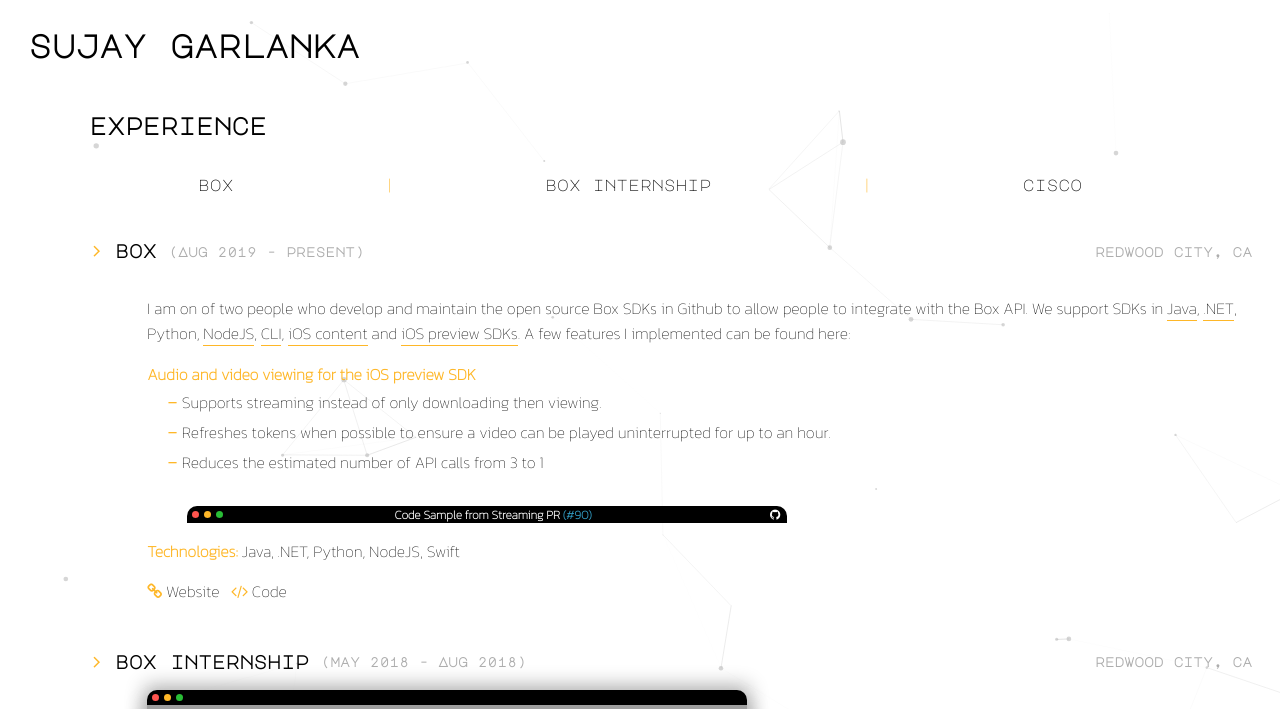
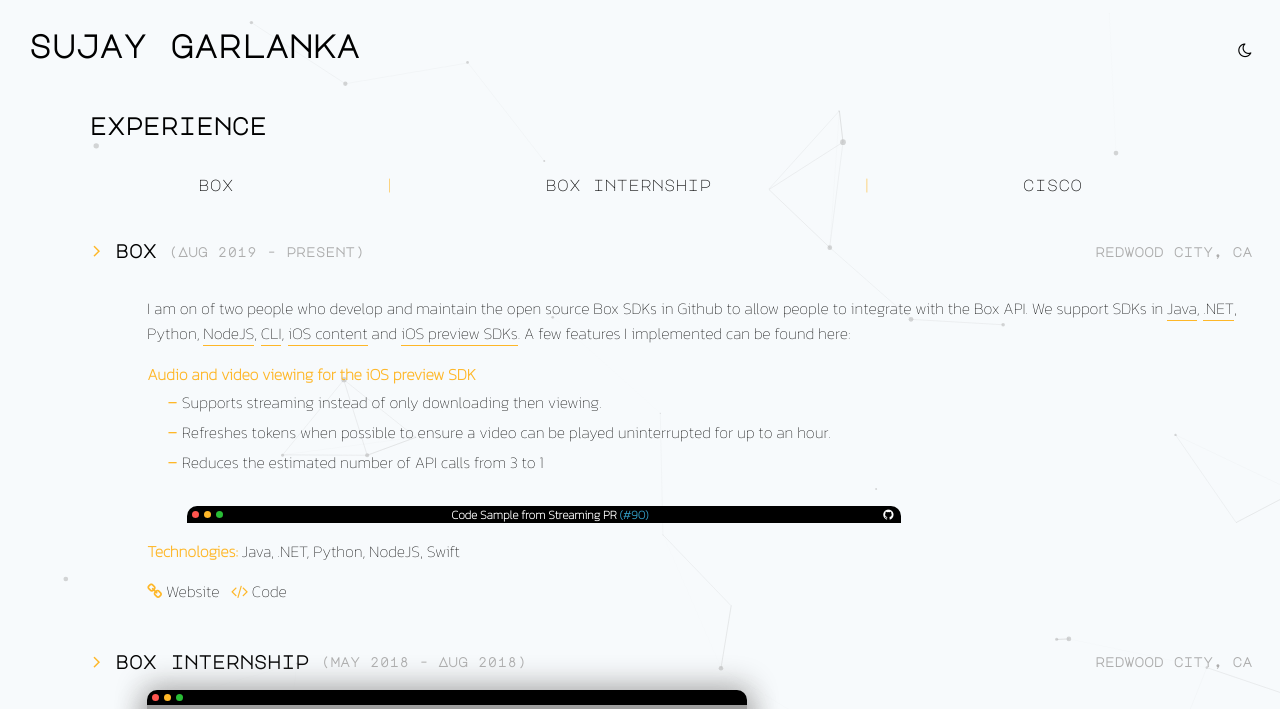
Before and after one commit to sujaygarlanka/sujaygarlanka, a PHP site: page /experience.html in a window 1280 px wide. Shown: the top 709 px of the page. Run offline with PHP 8.4, Linux system fonts and the light colour scheme; grey boxes are pictures that could not be loaded.

Commit message:
many small ui changes

```diff
--- a/css/styles.css
+++ b/css/styles.css
@@ -7,9 +7,22 @@
     /* box blue - #0061D5 */
     --main-highlight: #FEB728;
     --subtext-color: #ADADAD;
-    --text-color: black;
-    --video-shadow: 0px -17px 20px 2px var(--subtext-color), 0px 0px 20px 2px var(--subtext-color);
-    --mobile-shadow: 0 0 20px 5px var(--subtext-color);
+    --background-color: var(--light-background-color);
+    --text-color: var(--light-text-color);
+    --video-shadow: var(--light-video-shadow);
+    --mobile-shadow: 0 0 20px 5px var(--light-mobile-shadow);
+
+    /* Light mode theme */
+    --light-background-color: #F7FAFC;
+    --light-text-color: black;
+    --light-video-shadow: 0px -17px 30px 2px var(--subtext-color), 0px 0px 30px 2px var(--subtext-color);
+    --light-mobile-shadow: 0 0 30px 5px var(--subtext-color);
+
+    /* Dark mode theme */
+    --dark-background-color: #292929;
+    --dark-text-color: #E1E1E1;
+    --dark-video-shadow: 0;
+    --dark-mobile-shadow: 0;
 }
 
 body {
@@ -20,8 +33,9 @@ body {
     justify-content: center;
     padding-left: 20px;
     padding-right: 20px;
-    background-color: white;
+    background-color: var(--background-color);
     color: var(--text-color);
+    min-width: 500px;
 }
 
 a {
@@ -96,10 +110,14 @@ li.no-bullet:before {
     z-index: -1;
 }
 
+.header {
+    display: flex;
+    align-items: center;
+    justify-content: space-between;
+}
+
 .header h1 {
-    display: inline-block;
     cursor: pointer;
-
 }
 
 .header h1:after {
@@ -225,7 +250,7 @@ body .gist .blob-code {
     height: 17px;
     width: 67%;
     min-width: 300px;
-    max-width: 600px;
+    max-width: 800px;
     background-color: #000000;
     border-radius: 10px 10px 0 0;
     align-items: center;
--- a/experience.html
+++ b/experience.html
@@ -11,6 +11,7 @@
         rel="stylesheet">
     <link rel="stylesheet" href="https://cdnjs.cloudflare.com/ajax/libs/font-awesome/4.7.0/css/font-awesome.min.css">
     <link rel="stylesheet" href="css/styles.css">
+    <script src="js/website.js"></script>
     <script src="https://cdn.jsdelivr.net/npm/particles.js@2.0.0/particles.min.js"></script>
     <style>
         .main {
@@ -31,8 +32,9 @@
 
 <body>
     <div id="particles-js"></div>
-    <div class="header" onclick='navigate("index.html")'>
-        <h1>sujay garlanka</h1>
+    <div class="header">
+        <h1 onclick='navigate("index.html")'>sujay garlanka</h1>
+        <i id="dark-mode-icon" class="fa fa-moon-o" onclick='toggleMode()' aria-hidden="true"></i>
     </div>
     <div class="main">
         <h2 class="indent">experience</h2>
@@ -142,7 +144,7 @@
     <div class="footer">
         <a class="no-border" href="mailto:sujay.garlanka@gmail.com">sujay.garlanka@gmail.com</a>
     </div>
-    <script src="js/website.js"></script>
+    <script src="js/particles.js"></script>
 </body>
 
 </html>
--- /dev/null
+++ b/js/particles.js
@@ -0,0 +1,110 @@
+particlesJS("particles-js", {
+    particles: {
+      number: {
+        value: 30,
+        density: {
+          enable: true,
+          value_area: 800,
+        },
+      },
+      color: {
+        value: "#ADADAD",
+      },
+      shape: {
+        type: "circle",
+        stroke: {
+          width: 0,
+          color: "#000000",
+        },
+        polygon: {
+          nb_sides: 5,
+        },
+        image: {
+          src: "img/github.svg",
+          width: 100,
+          height: 100,
+        },
+      },
+      opacity: {
+        value: 0.5,
+        random: false,
+        anim: {
+          enable: false,
+          speed: 1,
+          opacity_min: 0.1,
+          sync: false,
+        },
+      },
+      size: {
+        value: 3,
+        random: true,
+        anim: {
+          enable: false,
+          speed: 40,
+          size_min: 0.1,
+          sync: false,
+        },
+      },
+      line_linked: {
+        enable: true,
+        distance: 150,
+        color: "#ADADAD",
+        opacity: 0.4,
+        width: 1,
+      },
+      move: {
+        enable: true,
+        speed: 2,
+        direction: "none",
+        random: false,
+        straight: false,
+        out_mode: "out",
+        bounce: false,
+        attract: {
+          enable: false,
+          rotateX: 600,
+          rotateY: 1200,
+        },
+      },
+    },
+    interactivity: {
+      detect_on: "canvas",
+      events: {
+        onhover: {
+          enable: true,
+          mode: "grab",
+        },
+        onclick: {
+          enable: true,
+          mode: "push",
+        },
+        resize: true,
+      },
+      modes: {
+        grab: {
+          distance: 140,
+          line_linked: {
+            opacity: 1,
+          },
+        },
+        bubble: {
+          distance: 400,
+          size: 40,
+          duration: 2,
+          opacity: 8,
+          speed: 3,
+        },
+        repulse: {
+          distance: 200,
+          duration: 0.4,
+        },
+        push: {
+          particles_nb: 4,
+        },
+        remove: {
+          particles_nb: 2,
+        },
+      },
+    },
+    retina_detect: true,
+  });
--- a/js/website.js
+++ b/js/website.js
@@ -1,114 +1,52 @@
 function navigate(destination) {
-    window.location.href = destination;
+  window.location.href = destination;
 }
 
-particlesJS("particles-js", {
-  particles: {
-    number: {
-      value: 30,
-      density: {
-        enable: true,
-        value_area: 800,
-      },
-    },
-    color: {
-      value: "#ADADAD",
-    },
-    shape: {
-      type: "circle",
-      stroke: {
-        width: 0,
-        color: "#000000",
-      },
-      polygon: {
-        nb_sides: 5,
-      },
-      image: {
-        src: "img/github.svg",
-        width: 100,
-        height: 100,
-      },
-    },
-    opacity: {
-      value: 0.5,
-      random: false,
-      anim: {
-        enable: false,
-        speed: 1,
-        opacity_min: 0.1,
-        sync: false,
-      },
-    },
-    size: {
-      value: 3,
-      random: true,
-      anim: {
-        enable: false,
-        speed: 40,
-        size_min: 0.1,
-        sync: false,
-      },
-    },
-    line_linked: {
-      enable: true,
-      distance: 150,
-      color: "#ADADAD",
-      opacity: 0.4,
-      width: 1,
-    },
-    move: {
-      enable: true,
-      speed: 2,
-      direction: "none",
-      random: false,
-      straight: false,
-      out_mode: "out",
-      bounce: false,
-      attract: {
-        enable: false,
-        rotateX: 600,
-        rotateY: 1200,
-      },
-    },
-  },
-  interactivity: {
-    detect_on: "canvas",
-    events: {
-      onhover: {
-        enable: true,
-        mode: "grab",
-      },
-      onclick: {
-        enable: true,
-        mode: "push",
-      },
-      resize: true,
-    },
-    modes: {
-      grab: {
-        distance: 140,
-        line_linked: {
-          opacity: 1,
-        },
-      },
-      bubble: {
-        distance: 400,
-        size: 40,
-        duration: 2,
-        opacity: 8,
-        speed: 3,
-      },
-      repulse: {
-        distance: 200,
-        duration: 0.4,
-      },
-      push: {
-        particles_nb: 4,
-      },
-      remove: {
-        particles_nb: 2,
-      },
-    },
-  },
-  retina_detect: true,
+function loadMode() {
+  if (localStorage.getItem("darkMode") == 1) {
+    darkMode();
+  } else {
+    lightMode();
+  }
+}
+
+function toggleMode() {
+  if (localStorage.getItem("darkMode") == 1) {
+    lightMode();
+  } else {
+    darkMode();
+  }
+}
+
+function lightMode() {
+  localStorage.setItem("darkMode", 0);
+  let root = document.documentElement;
+  root.style.setProperty("--background-color", "var(--light-background-color");
+  root.style.setProperty("--text-color", "var(--light-text-color");
+  root.style.setProperty("--video-shadow", "var(--light-video-shadow");
+  root.style.setProperty("--mobile-shadow", "var(--light-mobile-shadow");
+  if (document.getElementById("dark-mode-icon") != null) {
+    document.getElementById("dark-mode-icon").className = "fa fa-moon-o";
+  }
+}
+
+function darkMode() {
+  localStorage.setItem("darkMode", 1);
+  let root = document.documentElement;
+  root.style.setProperty("--background-color", "var(--dark-background-color");
+  root.style.setProperty("--text-color", "var(--dark-text-color");
+  root.style.setProperty("--video-shadow", "var(--dark-video-shadow");
+  root.style.setProperty("--mobile-shadow", "var(--dark-mobile-shadow");
+  console.log(document.getElementById("dark-mode-icon"));
+  if (document.getElementById("dark-mode-icon") != null) {
+    document.getElementById("dark-mode-icon").className = "fa fa-sun-o";
+  }
+}
+
+// Load when before page loads to get correct background color
+loadMode();
+
+// Load once page loads to change dark mode icon
+window.addEventListener('DOMContentLoaded', (event) => {
+  loadMode();
 });
```
Also changed, not shown: other parts of css/styles.css (+18 -7 lines), index.html (+17 -4 lines), projects.html (+22 -23 lines).
